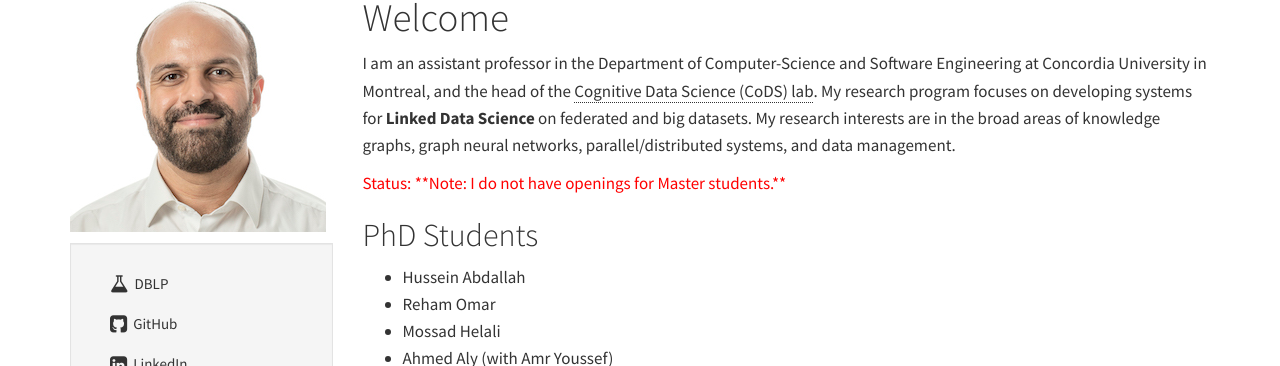
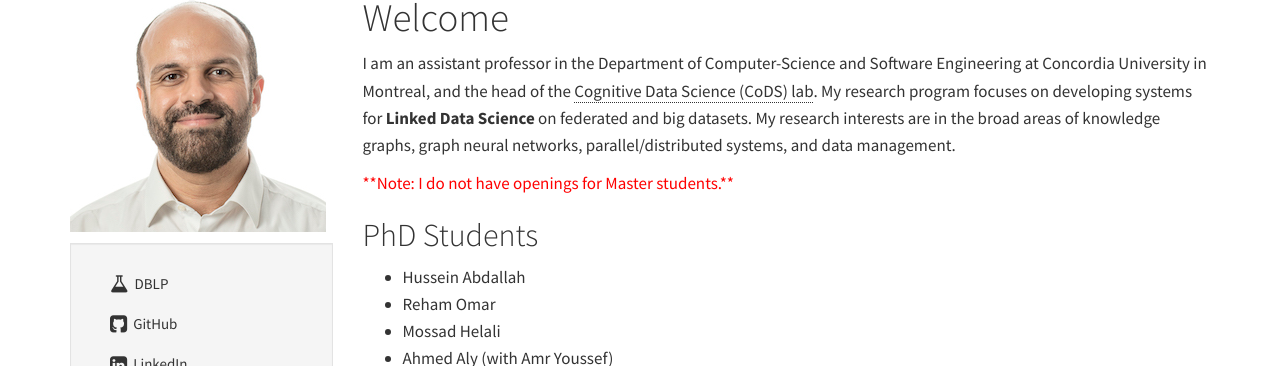
Before and after one commit to mansoure/mansoure.github.io, a Jekyll site: the page built from index.md, in a window 1280 px wide and 900 px high. Shown: the part 94-460 px from the top of the window. Built offline with Jekyll 4.4.1, drawn with Linux system fonts in a browser that asks for light colours; comment, search, counter and statistics services are not loaded.

Commit message:
Update index.md

```diff
--- a/index.md
+++ b/index.md
@@ -6,7 +6,7 @@ title: Essam Mansour
 
 I am an assistant professor in the Department of Computer-Science and Software Engineering at Concordia University in Montreal, and the head of the [Cognitive Data Science (CoDS) lab](https://cods-gcs.github.io). My research program focuses on developing systems for **Linked Data Science** on federated and big datasets. My research interests are in the broad areas of knowledge graphs, graph neural networks, parallel/distributed systems, and data management.
 
-<font color="red">Status: **Note: I do not have openings for Master students.**</font>
+<font color="red">**Note: I do not have openings for Master students.**</font>
 
 ## PhD Students
 - Hussein Abdallah
```
